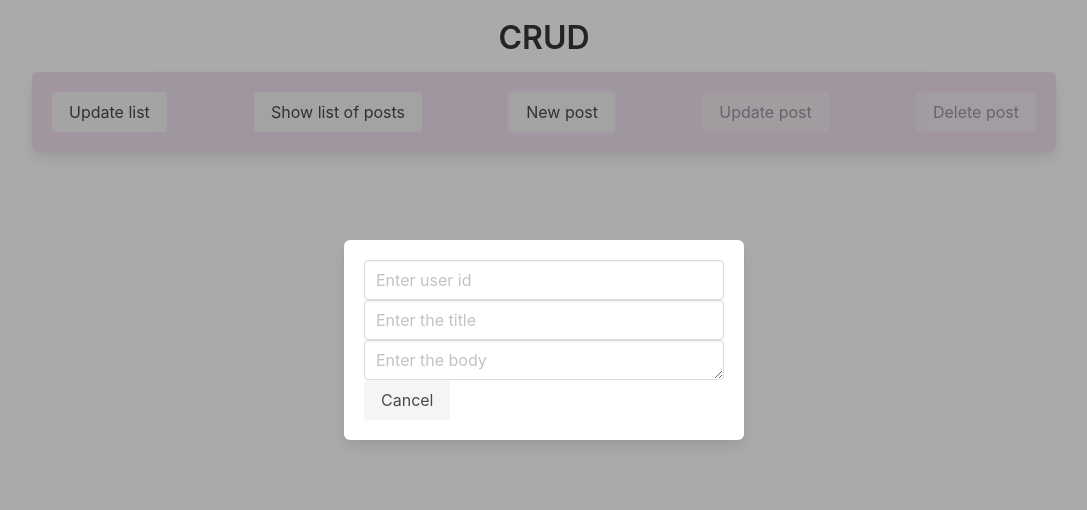
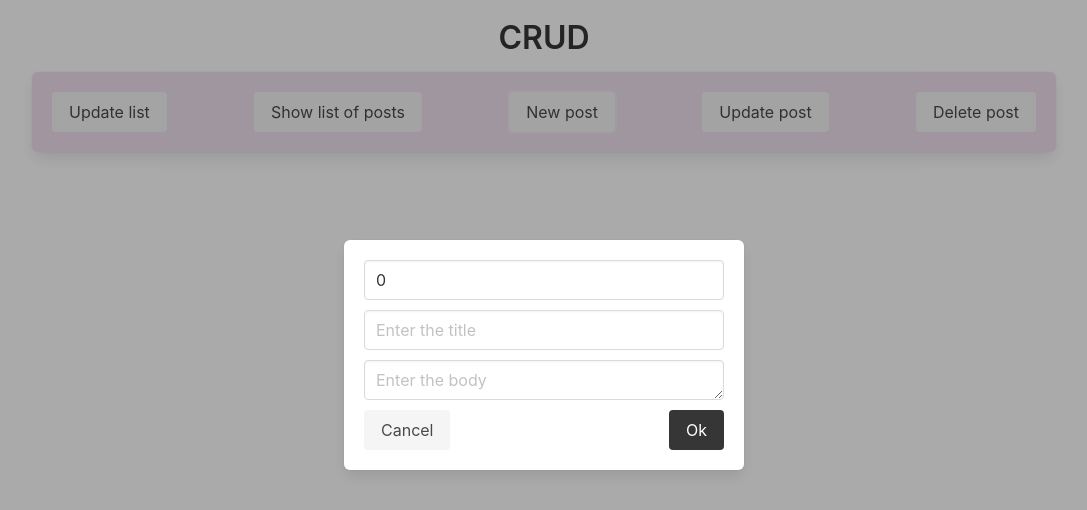
Before and after one commit to Illia-Boiko/CRUD, a React (Create React App) app: page / in a window 1280 px wide. Both pictures are taken after a click on the button "New post". Shown: the top 510 px of the page, without its empty margins (96-1183 px from the left). Built offline with nearby package versions, Linux system fonts and the light colour scheme; no server answers.

Commit message:
Need some fixes but in general is done

```diff
--- a/src/components/Button/Button.tsx
+++ b/src/components/Button/Button.tsx
@@ -3,18 +3,16 @@ import React from 'react';
 type Props = {
   onClick: () => void;
   name: string;
-  disabled?: boolean;
 };
 
 export const Button: React.FC<Props> = (props) => {
-  const { onClick, name, disabled } = props;
+  const { onClick, name } = props;
 
   return (
     <button
       type="button"
       onClick={onClick}
       className="button is-light"
-      disabled={disabled}
     >
       {name}
     </button>
--- /dev/null
+++ b/src/components/Form/Form.scss
@@ -0,0 +1,10 @@
+.Form {
+  &__input {
+    margin-bottom: 10px;
+  }
+
+  &__buttons-container {
+    display: flex;
+    justify-content: space-between;
+  }
+}
--- a/src/components/Form/Form.tsx
+++ b/src/components/Form/Form.tsx
@@ -2,8 +2,8 @@ import React, { useState } from 'react';
 import { Button } from '../Button';
 import { SubmitButton } from '../SubmitButton';
 import {
-//   createNewPostOnServer,
-//   updatePostByIdOnServer,
+  createNewPostOnServer,
+  updatePostByIdOnServer,
   deletePostByIdFromServer,
 } from '../../requests';
 
@@ -16,6 +16,8 @@ type Props = {
   onDeleteHidden: () => void;
 };
 
+type Event = React.ChangeEvent<HTMLInputElement> | React.ChangeEvent<HTMLTextAreaElement>;
+
 export const Form: React.FC<Props> = (props) => {
   const {
     isCreateVisible,
@@ -26,37 +28,56 @@ export const Form: React.FC<Props> = (props) => {
     onDeleteHidden,
   } = props;
 
-  // const [creatingData, setCreatingData] = useState<Partial<Post>>({
-  //   userId: 0,
-  //   title: '',
-  //   body: '',
-  // });
-
-  // const [updatingData, setUpdatingData] = useState<Partial<Post>>({
-  //   id: 0,
-  //   title: '',
-  //   body: '',
-  // });
-
+  const [creatingData, setCreatingData] = useState<Partial<Post>>({
+    userId: 0,
+    title: '',
+    body: '',
+  });
+  const [updatingData, setUpdatingData] = useState<Partial<Post>>({
+    id: 0,
+    title: '',
+    body: '',
+  });
   const [deleteData, setDeleteData] = useState(0);
 
-  // const createPost = () => {
-  //   const { userId, title, body } = creatingData;
+  const createPost = () => {
+    const { userId, title, body } = creatingData;
 
-  //   createNewPostOnServer(userId, title, body);
-  // };
+    createNewPostOnServer(userId, title, body);
+    onCreateHidden();
+  };
 
-  // const updatePost = () => {
-  //   const { id, title, body } = updatingData;
+  const handleCreateChange = (event: Event) => {
+    const { name, value } = event.target;
 
-  //   updatePostByIdOnServer(id, title, body);
-  // };
+    setCreatingData({
+      ...creatingData,
+      [name]: value,
+    });
+  };
+
+  const updatePost = () => {
+    const { id, title, body } = updatingData;
+
+    updatePostByIdOnServer(id, title, body);
+    onUpdateHidden();
+  };
+
+  const handleUpdateChange = (event: Event) => {
+    const { name, value } = event.target;
+
+    setUpdatingData({
+      ...updatingData,
+      [name]: value,
+    });
+  };
 
   const deletePost = () => {
     deletePostByIdFromServer(deleteData);
+    onDeleteHidden();
   };
 
-  const handleDeleteChange = (event: React.ChangeEvent<HTMLInputElement>) => {
+  const handleDeleteChange = (event: Event) => {
     setDeleteData(Number(event.target.value));
   };
 
@@ -68,42 +89,66 @@ export const Form: React.FC<Props> = (props) => {
             type="number"
             name="userId"
             placeholder="Enter user id"
-            className="input"
+            className="Form__input input"
+            value={creatingData.userId}
+            onChange={handleCreateChange}
           />
           <input
             type="text"
             name="title"
             placeholder="Enter the title"
-            className="input"
+            className="Form__input input"
+            value={creatingData.title}
+            onChange={handleCreateChange}
           />
           <textarea
             name="body"
             placeholder="Enter the body"
-            className="input"
+            className="Form__input input"
+            value={creatingData.body}
+            onChange={handleCreateChange}
           />
+          <div className="Form__buttons-container">
             <Button
               name="Cancel"
               onClick={onCreateHidden}
             />
+            <SubmitButton onClick={createPost} />
+          </div>
         </>
       )}
       {isUpdateVisible && (
         <>
           <input
+            type="number"
+            name="id"
+            placeholder="Enter post id"
+            className="Form__input input"
+            value={updatingData.id}
+            onChange={handleUpdateChange}
+          />
+          <input
             type="text"
             name="title"
             placeholder="Enter the title"
-            className="input"
+            className="Form__input input"
+            value={updatingData.title}
+            onChange={handleUpdateChange}
           />
           <textarea
             name="body"
             placeholder="Enter the body"
-            className="input"
+            className="Form__input input"
+            value={updatingData.body}
+            onChange={handleUpdateChange}
           />
+          <div className="Form__buttons-container">
             <Button
               name="Cancel"
               onClick={onUpdateHidden}
             />
+            <SubmitButton onClick={updatePost} />
+          </div>
         </>
       )}
       {isDeleteVisible && (
@@ -111,15 +156,18 @@ export const Form: React.FC<Props> = (props) => {
           <input
             type="number"
             name="id"
-            className="input"
+            placeholder="Enter id"
+            className="Form__input input"
             value={deleteData}
             onChange={handleDeleteChange}
           />
+          <div className="Form__buttons-container">
             <Button
               name="Cancel"
               onClick={onDeleteHidden}
             />
             <SubmitButton onClick={deletePost} />
+          </div>
         </>
       )}
     </form>
--- a/src/components/Menu/Menu.tsx
+++ b/src/components/Menu/Menu.tsx
@@ -17,9 +17,6 @@ export const Menu: React.FC<Props> = (props) => {
     onCreateVisible,
     onDeleteVisible,
     onUpdateVisible,
-    isCreateVisible,
-    isUpdateVisible,
-    isDeleteVisible,
   } = props;
 
   const [listOfPosts, setListOfPosts] = useState<Post[] | null>([]);
@@ -53,17 +50,14 @@ export const Menu: React.FC<Props> = (props) => {
         <Button
           name="New post"
           onClick={onCreateVisible}
-          disabled={isUpdateVisible || isDeleteVisible}
         />
         <Button
           name="Update post"
           onClick={onUpdateVisible}
-          disabled={isCreateVisible || isDeleteVisible}
         />
         <Button
           name="Delete post"
           onClick={onDeleteVisible}
-          disabled={isCreateVisible || isUpdateVisible}
         />
       </div>
       {isListVisible && (
--- a/src/components/Sidebar/Sidebar.scss
+++ b/src/components/Sidebar/Sidebar.scss
@@ -6,14 +6,3 @@
   right: 50%;
   transform: translateX(50%);
 }
-
-.eclipse {
-  position: fixed;
-  top: 0;
-  bottom: 0;
-  right: 0;
-  left: 0;
-  height: 100vh;
-  width: 100w;
-  background-color: #00000055;
-}
--- a/src/components/SubmitButton/SubmitButton.tsx
+++ b/src/components/SubmitButton/SubmitButton.tsx
@@ -9,7 +9,7 @@ export const SubmitButton: React.FC<Props> = (props) => {
 
   return (
     <button
-      type="submit"
+      type="button"
       onClick={onClick}
       className="button is-dark"
     >
--- a/src/index.scss
+++ b/src/index.scss
@@ -7,3 +7,4 @@
 @import './components/ListOfPosts/ListOfPosts.scss';
 @import './components/Post/Post.scss';
 @import './components/Sidebar/Sidebar.scss';
+@import './components/Form/Form.scss';
--- a/src/requests.ts
+++ b/src/requests.ts
@@ -27,7 +27,7 @@ export const createNewPostOnServer = (postUserId = 0, postTitle = '', postBody =
   );
 };
 
-export const deletePostByIdFromServer = (postId: number) => {
+export const deletePostByIdFromServer = (postId = 0) => {
   return (
     fetch(`${URL}/${postId}`, {
       method: 'DELETE',
--- a/src/utils/_normalize.scss
+++ b/src/utils/_normalize.scss
@@ -5,3 +5,14 @@
 body {
   margin: 0;
 }
+
+.eclipse {
+  position: fixed;
+  top: 0;
+  bottom: 0;
+  right: 0;
+  left: 0;
+  height: 100vh;
+  width: 100w;
+  background-color: #00000055;
+}
```
Also changed, not shown: src/components/Button/Button.scss (deleted). Lines whose indentation alone changed are shown as unchanged.
